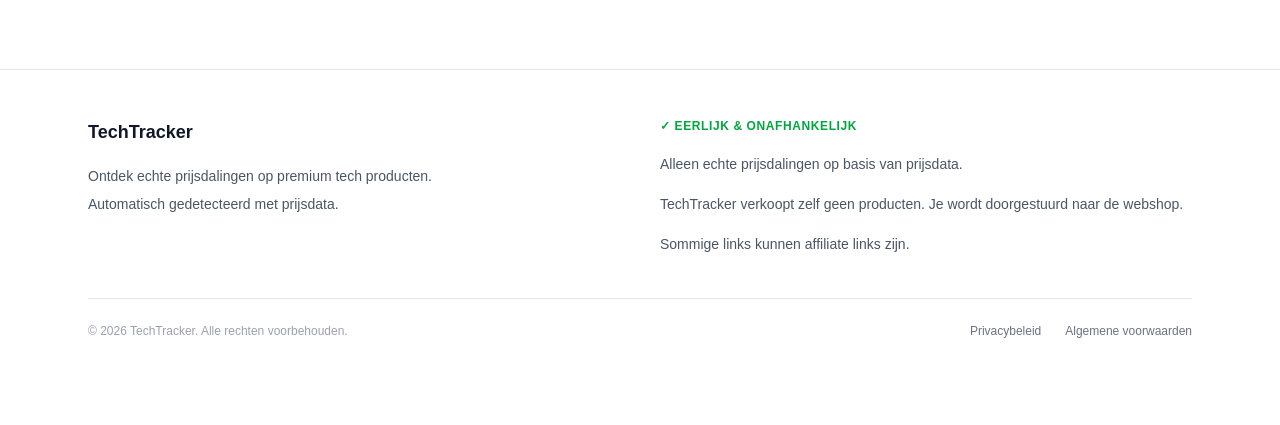
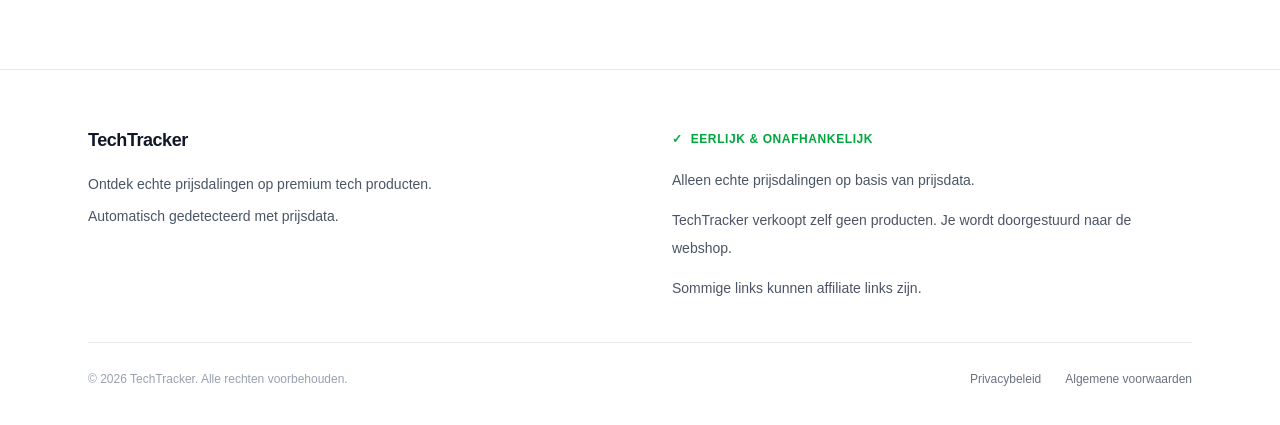
Before and after one commit to gijsybema/price-tracker-web, a Next.js app: page / in a window 1280 px wide. Shown: the part 1172-1597 px from the top of the page. Before the commit the page ends 1559 px from the top, so only its background shows below. Built offline with nearby package versions, Linux system fonts and the light colour scheme; no server answers; the database is empty.

Commit message:
footer design

```diff
--- a/components/Footer.tsx
+++ b/components/Footer.tsx
@@ -3,25 +3,24 @@
 export default function Footer() {
   return (
     <footer className="mt-20 border-t border-gray-200 bg-white">
-      <div className="mx-auto max-w-6xl px-6 py-12">
-        <div className="grid gap-10 md:grid-cols-2">
+      <div className="mx-auto max-w-6xl px-6 py-14">
+        <div className="grid gap-12 md:grid-cols-2 md:gap-16">
           {/* Merk / intro */}
           <div className="md:col-span-1">
-            <p className="text-lg font-semibold text-gray-900">TechTracker</p>
-            <div className="mt-4 text-sm leading-7 text-gray-600">
-            <p>
-            Ontdek echte prijsdalingen op premium tech producten.
+            <p className="text-lg font-semibold tracking-tight text-gray-900">
+              TechTracker
             </p>
-            <p>
-            Automatisch gedetecteerd met prijsdata.
-            </p>
+            <div className="mt-4 max-w-md space-y-1 text-sm leading-7 text-gray-600">
+              <p>Ontdek echte prijsdalingen op premium tech producten.</p>
+              <p>Automatisch gedetecteerd met prijsdata.</p>
             </div>
           </div>
 
           {/* Transparantie */}
-          <div>
-            <h3 className="text-xs font-semibold uppercase tracking-wider text-green-600">
-             ✓ Eerlijk & onafhankelijk
+          <div className="max-w-lg">
+            <h3 className="inline-flex items-center gap-2 text-xs font-semibold uppercase tracking-wider text-green-600">
+              <span aria-hidden="true">✓</span>
+              <span>Eerlijk & onafhankelijk</span>
             </h3>
             <div className="mt-4 space-y-3 text-sm leading-7 text-gray-600">
               <p>Alleen echte prijsdalingen op basis van prijsdata.</p>
@@ -29,26 +28,21 @@
                 TechTracker verkoopt zelf geen producten. Je wordt doorgestuurd
                 naar de webshop.
               </p>
-              <p>
-                Sommige links kunnen affiliate links zijn.
-              </p>
+              <p>Sommige links kunnen affiliate links zijn.</p>
+            </div>
           </div>
         </div>
 
-
-        </div>
-
-        <div className="mt-10 border-t border-gray-200 pt-6 flex items-center justify-between">
-
-  <p className="text-xs text-gray-400">
+        <div className="mt-10 flex flex-col gap-4 border-t border-gray-200 pt-6 md:flex-row md:items-center md:justify-between">
+          <p className="text-xs leading-6 text-gray-400">
             © {new Date().getFullYear()} TechTracker. Alle rechten voorbehouden.
           </p>
 
-  <div className="flex gap-6 text-xs text-gray-500">
-    <Link href="/privacy" className="hover:text-gray-900 transition">
+          <div className="flex flex-wrap items-center gap-x-6 gap-y-2 text-xs text-gray-500 md:justify-end">
+            <Link href="/privacy" className="transition hover:text-gray-900">
               Privacybeleid
             </Link>
-    <Link href="/terms" className="hover:text-gray-900 transition">
+            <Link href="/terms" className="transition hover:text-gray-900">
               Algemene voorwaarden
             </Link>
           </div>
```
Lines whose indentation alone changed are shown as unchanged.
